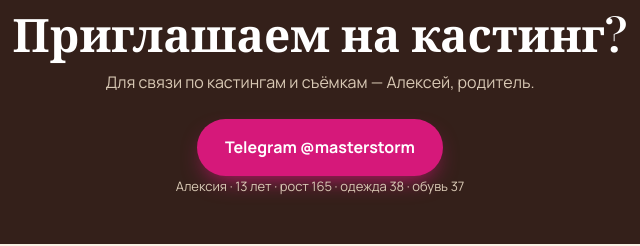
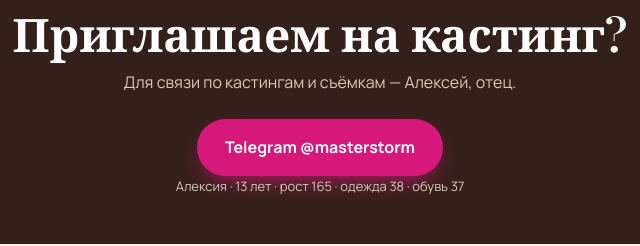
Before and after one commit to DDmsngr/alexia-card, a plain HTML site: page index.html in a window 1280 px wide. Shown: the part 2459-2705 px from the top of the page, 320-960 px from the left. Drawn offline with nearby package versions, Linux system fonts and the light colour scheme.

Commit message:
Контакт: отец
Co-Authored-By: Claude Sonnet 5.5 <noreply@anthropic.com>

```diff
--- a/index.html
+++ b/index.html
@@ -178,7 +178,7 @@ footer{text-align:center;font-size:12px;color:var(--muted);padding-bottom:32px}
   <div class="wrap">
     <div class="contact">
       <h2>Приглашаем на кастинг?</h2>
-      <p>Для связи по кастингам и съёмкам — Алексей, родитель.</p>
+      <p>Для связи по кастингам и съёмкам — Алексей, отец.</p>
       <a class="btn" href="https://t.me/masterstorm" target="_blank" rel="noopener">Telegram @masterstorm</a>
       <p class="sizes">Алексия · 13 лет · рост 165 · одежда 38 · обувь 37</p>
     </div>
```
Also changed, not shown: 1 other file.
